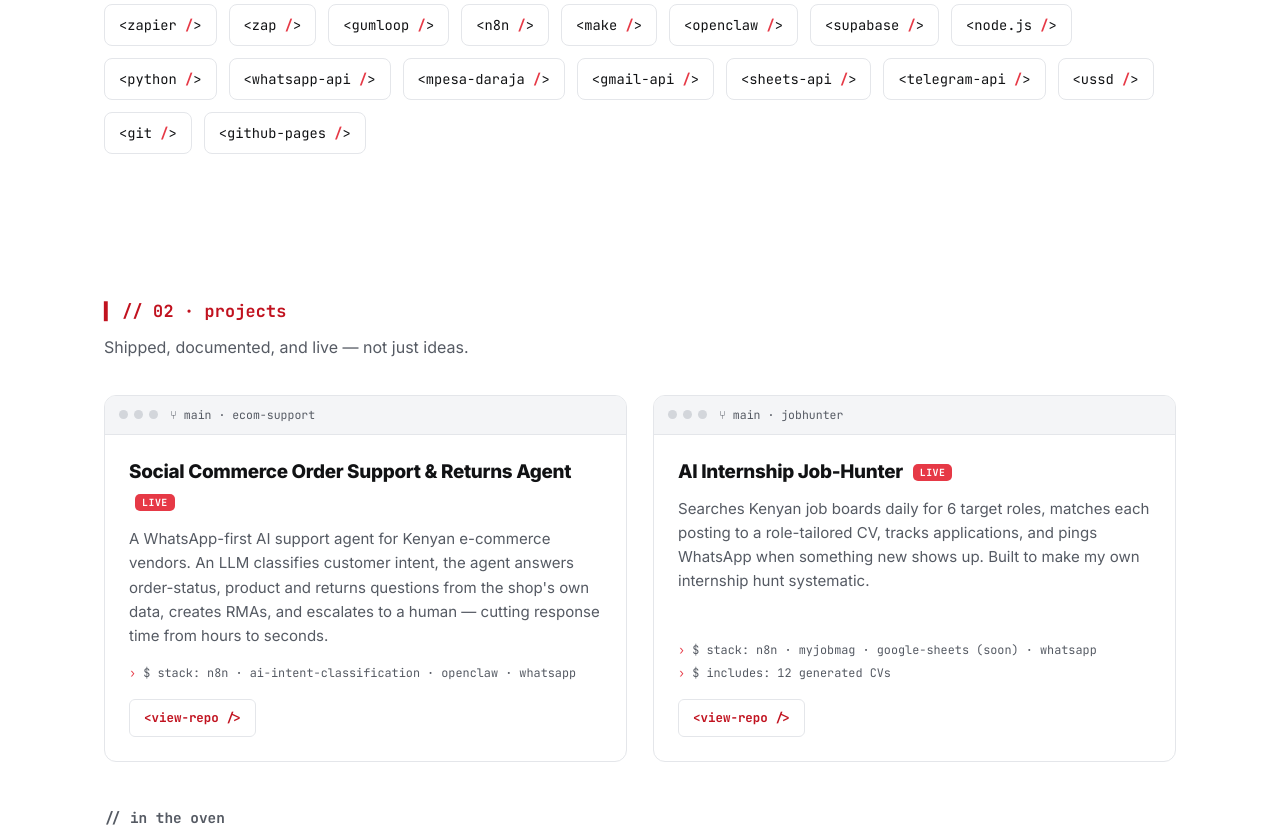
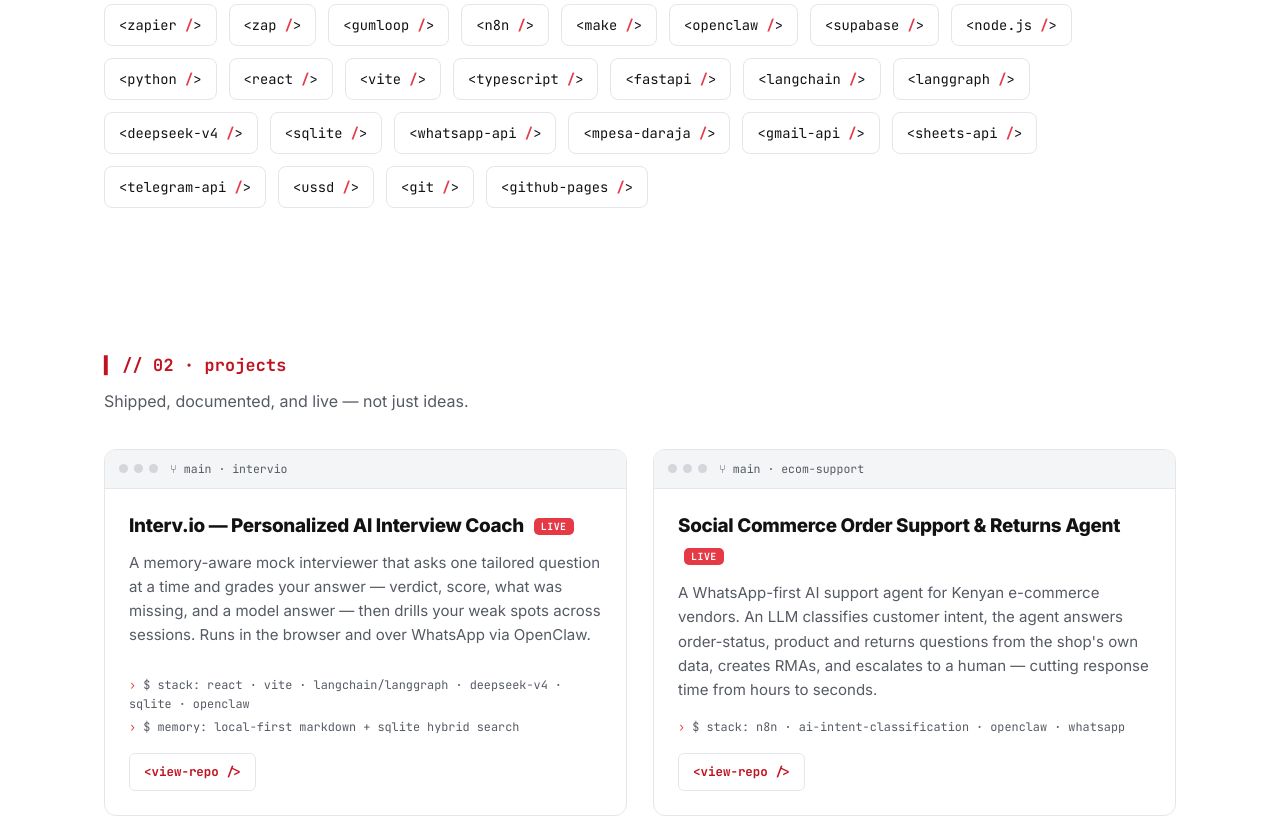
Before and after one commit to ryanreo/portfolio, a plain HTML site: page index.html in a window 1280 px wide. Shown: the part 920-1752 px from the top of the page. Drawn offline with Linux system fonts and the light colour scheme.

Commit message:
Add Interv.io interview coach to projects; bump to 03 shipped; refresh toolbox (React, LangChain, LangGraph, DeepSeek, SQLite)

```diff
--- a/index.html
+++ b/index.html
@@ -4,7 +4,7 @@
   <meta charset="UTF-8" />
   <meta name="viewport" content="width=device-width, initial-scale=1.0" />
   <title>Ryan Eromosele Osagiede — AI Automation Engineer</title>
-  <meta name="description" content="Ryan Eromosele Osagiede — AI Automation Engineer, AI Agent Developer & Software Developer in Nairobi, Kenya. Building practical AI agents and workflow automation for Kenyan businesses with n8n, Zapier, Make, Gumloop and OpenClaw." />
+  <meta name="description" content="Ryan Eromosele Osagiede — AI Automation Engineer, AI Agent Developer & Software Developer in Nairobi, Kenya. Building practical AI agents, workflow automation, and a personalized AI interview coach for Kenyan businesses with n8n, Zapier, Make, Gumloop, OpenClaw, React and DeepSeek." />
   <link rel="preconnect" href="https://fonts.googleapis.com" />
   <link rel="preconnect" href="https://fonts.gstatic.com" crossorigin />
   <link href="https://fonts.googleapis.com/css2?family=Inter:wght@400;500;600;700;800&family=JetBrains+Mono:wght@400;500;700&display=swap" rel="stylesheet" />
@@ -56,14 +56,14 @@
             <p><span class="t-prompt">$</span> <span class="t-cmd">cat skills.txt</span></p>
             <p class="t-out">zapier · zap · gumloop · n8n · make · openclaw · supabase</p>
             <p><span class="t-prompt">$</span> <span class="t-cmd">ls ./projects</span></p>
-            <p class="t-out">ecom-support/&nbsp;&nbsp;jobhunter/&nbsp;&nbsp;+13 more in the roadmap</p>
+            <p class="t-out">intervio/&nbsp;&nbsp;ecom-support/&nbsp;&nbsp;jobhunter/&nbsp;&nbsp;+13 more in the roadmap</p>
             <p><span class="t-prompt">$</span> <span class="t-cmd typed" id="typed"></span><span class="cursor">▍</span></p>
           </div>
         </div>
       </div>
 
       <div class="hero-stats">
-        <div class="stat"><span class="stat-num mono red">02</span><span class="stat-label">projects shipped &amp; on GitHub</span></div>
+        <div class="stat"><span class="stat-num mono red">03</span><span class="stat-label">projects shipped &amp; on GitHub</span></div>
         <div class="stat"><span class="stat-num mono red">06</span><span class="stat-label">role-tailored CVs (1pg + 2pg)</span></div>
         <div class="stat"><span class="stat-num mono red">13</span><span class="stat-label">ideas in the build roadmap</span></div>
         <div class="stat"><span class="stat-num mono red">24/7</span><span class="stat-label">WhatsApp agents, Kenya-first</span></div>
@@ -83,6 +83,26 @@
       <p class="section-intro">Shipped, documented, and live — not just ideas.</p>
 
       <div class="cards">
+        <article class="card">
+          <div class="card-bar mono"><span class="card-dot"></span><span class="card-dot"></span><span class="card-dot"></span><span class="card-branch">main · intervio</span></div>
+          <div class="card-body">
+            <h3>Interv.io — Personalized AI Interview Coach <span class="badge">LIVE</span></h3>
+            <p class="card-desc">
+              A memory-aware mock interviewer that asks one tailored question at a time
+              and grades your answer — verdict, score, what was missing, and a model
+              answer — then drills your weak spots across sessions. Runs in the browser
+              and over WhatsApp via OpenClaw.
+            </p>
+            <div class="card-meta mono">
+              <span class="meta-line">$ stack: react · vite · langchain/langgraph · deepseek-v4 · sqlite · openclaw</span>
+              <span class="meta-line">$ memory: local-first markdown + sqlite hybrid search</span>
+            </div>
+            <div class="card-links">
+              <a class="btn btn-small mono" href="https://github.com/ryanreo/intervio" target="_blank" rel="noopener">&lt;view-repo /&gt;</a>
+            </div>
+          </div>
+        </article>
+
         <article class="card">
           <div class="card-bar mono"><span class="card-dot"></span><span class="card-dot"></span><span class="card-dot"></span><span class="card-branch">main · ecom-support</span></div>
           <div class="card-body">
--- a/script.js
+++ b/script.js
@@ -3,8 +3,10 @@
 // 1. Toolbox: GitHub-style code tags
 const tools = [
   'zapier', 'zap', 'gumloop', 'n8n', 'make', 'openclaw', 'supabase',
-  'node.js', 'python', 'whatsapp-api', 'mpesa-daraja', 'gmail-api',
-  'sheets-api', 'telegram-api', 'ussd', 'git', 'github-pages',
+  'node.js', 'python', 'react', 'vite', 'typescript', 'fastapi',
+  'langchain', 'langgraph', 'deepseek-v4', 'sqlite', 'whatsapp-api',
+  'mpesa-daraja', 'gmail-api', 'sheets-api', 'telegram-api', 'ussd',
+  'git', 'github-pages',
 ];
 
 const toolsEl = document.getElementById('tools');
```
